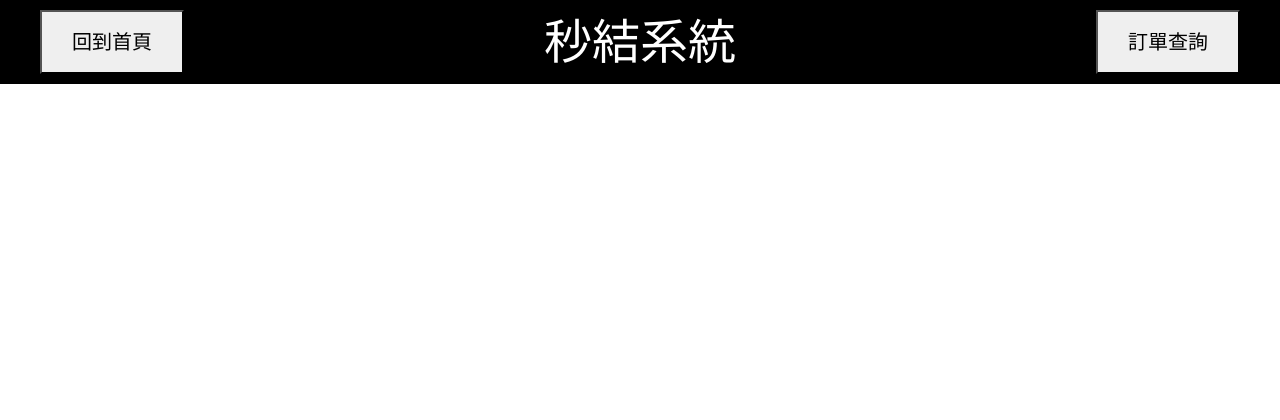
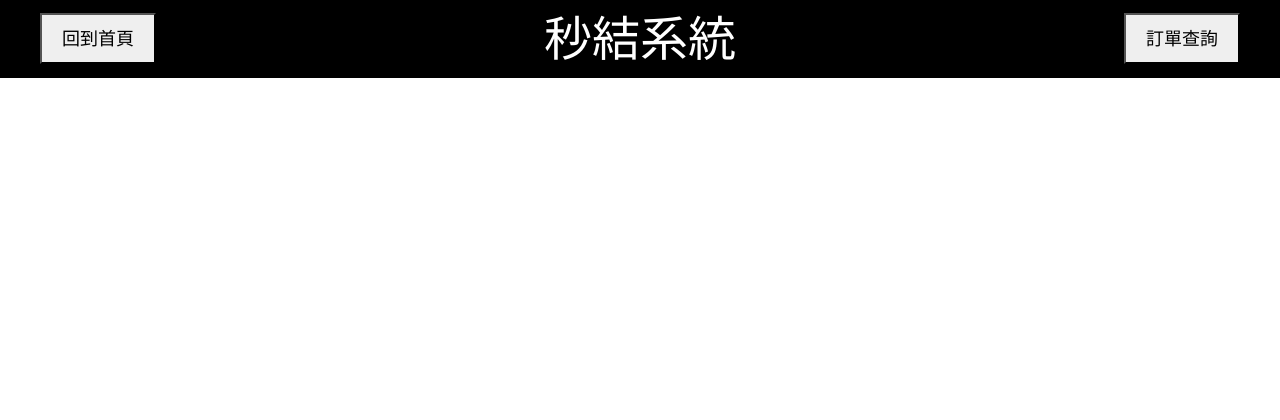
Before and after one commit to AiGroup0521/fastcheckout, a Flask app: page /video in a window 1280 px wide. Shown: the top 420 px of the page. Run offline with Flask 3, Linux system fonts and the light colour scheme; some libraries are stand-ins or nearby versions.

Commit message:
Update html5_camera_1_1.html
統一頁首的按鈕大小

```diff
--- a/python_flask_webscoket_sqlite_webcam/templates/html5_camera_1_1.html
+++ b/python_flask_webscoket_sqlite_webcam/templates/html5_camera_1_1.html
@@ -32,8 +32,8 @@
             font-size: 3em;
         }
         .header button {
-            font-size: 20px;
-            padding: 15px 30px;
+            font-size: 18px;
+            padding: 10px 20px;
         }
         .content {
             margin-top: 60px;
```
